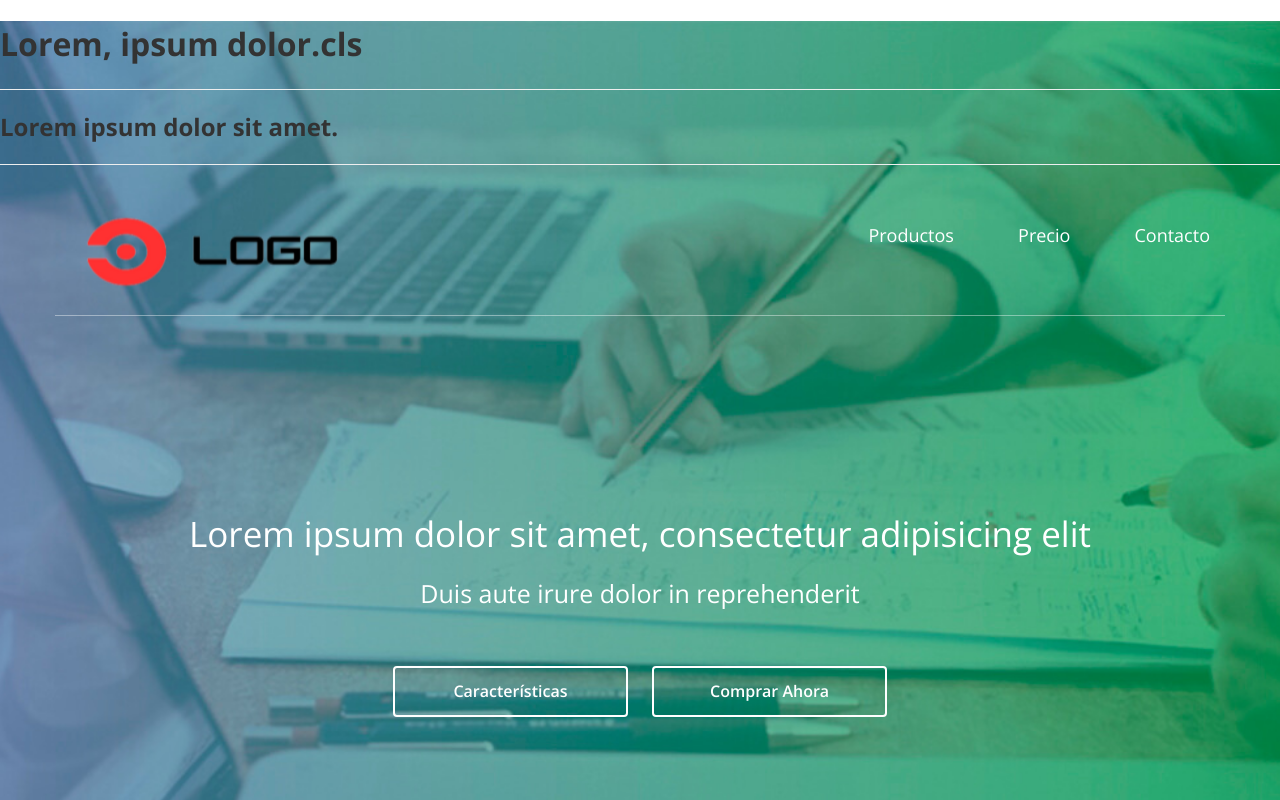
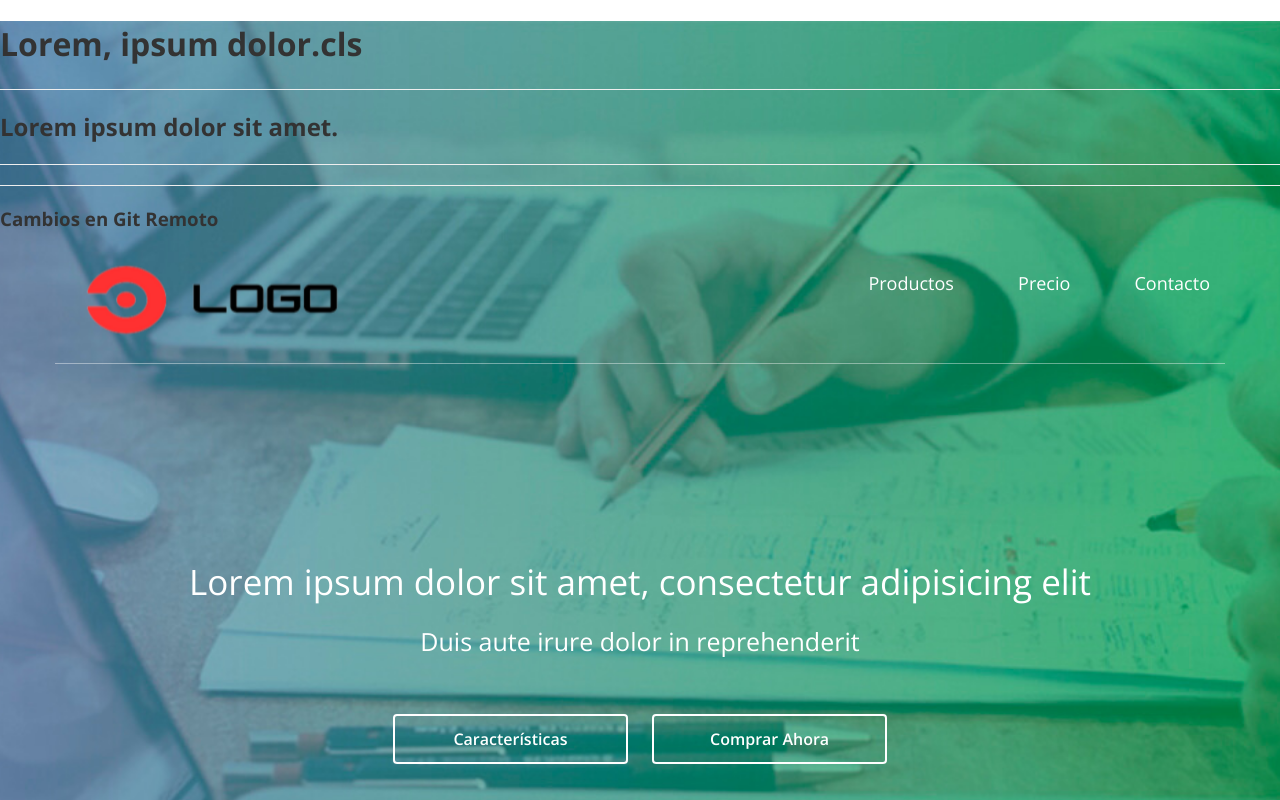
Before and after one commit to donbeltran/misitio, a plain HTML site: page index.html in a window 1280 px wide. Shown: the top 800 px of the page. Drawn offline with nearby package versions, Linux system fonts and the light colour scheme.

Commit message:
agregue h3

```diff
--- a/index.html
+++ b/index.html
@@ -15,6 +15,8 @@
 		<hr>
 		<h2>Lorem ipsum dolor sit amet.</h2>
 		<hr>
+		<hr>
+		<h3>Cambios en Git Remoto</h3>
 		<div class="container">
 			<div class="row contenedor_logo_menu">
 				<div class="logo col-xs-12 col-md-6">
```
